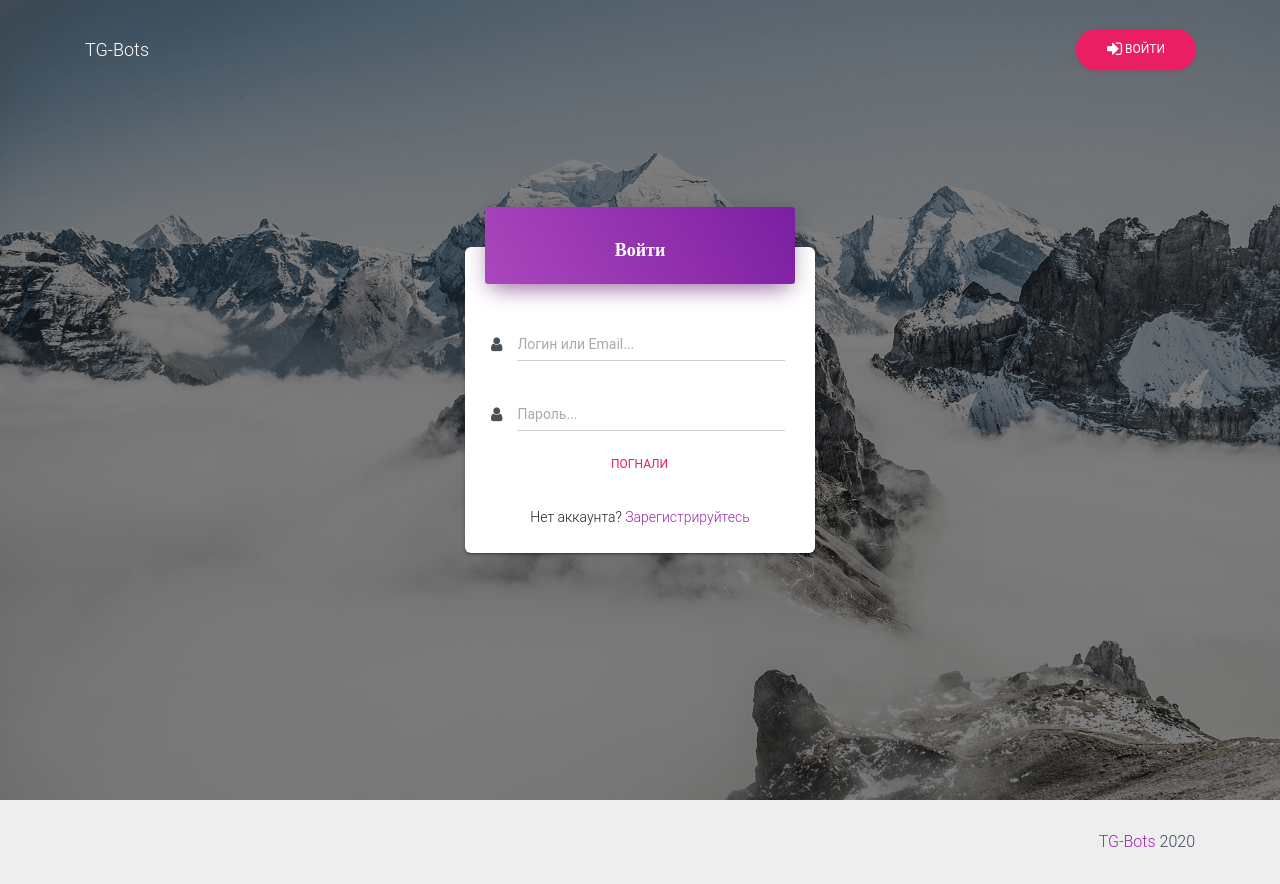
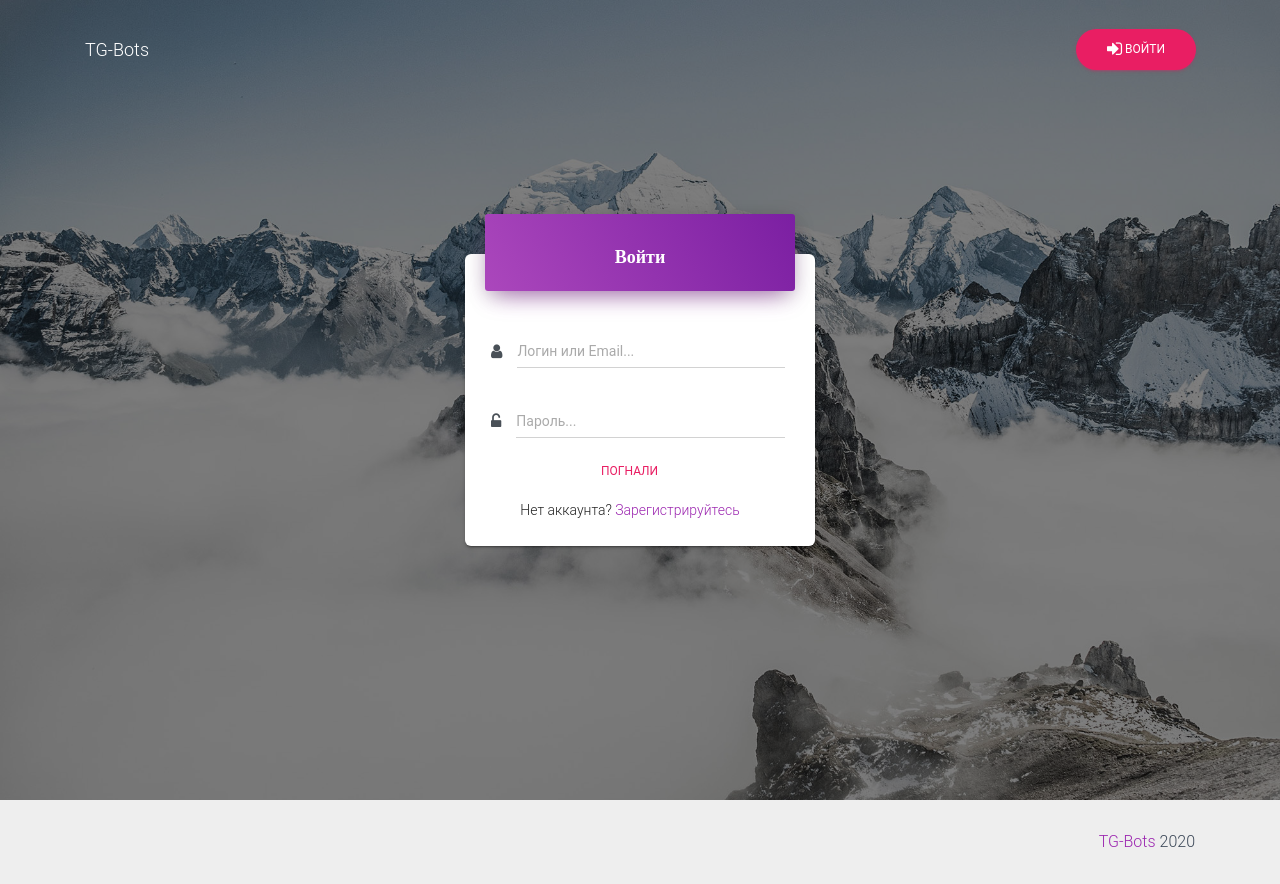
Before and after one commit to sprashivaesh/tg-bots-frontend, a React (Create React App) app: page /sign_in in a window 1280 px wide. Built offline with nearby package versions, Linux system fonts and the light colour scheme.

Commit message:
add form component

```diff
--- /dev/null
+++ b/src/components/Forms/Form.tsx
@@ -0,0 +1,58 @@
+import React, {FC} from "react"
+import {useFormik} from "formik";
+import classNames from "classnames"
+
+type FieldModel = {
+  type: 'text' | 'password'
+  name: string
+  placeholder: string
+  iconClassName: string
+}
+
+type Props = {
+  fields: Array<FieldModel>
+  validationSchema: any
+  submitBtnText: string
+  onSubmit: (values:any)=>void
+}
+
+
+const Form: FC<Props> = ({fields, validationSchema, submitBtnText,onSubmit}) => {
+  const initialValues: any = {}
+  fields.forEach(field=>{
+    initialValues[field.name] = ''
+  })
+  const form = useFormik({initialValues, validationSchema, onSubmit})
+
+  return (
+    <form className="form" onSubmit={form.handleSubmit}>
+      {fields.map((field, ind) => (
+        <div className={classNames('input-group', {'has-danger': form.touched[field.name] && form.errors[field.name]})}
+             key={ind}>
+          <div className="input-group-prepend">
+          <span className="input-group-text">
+            <i className={field.iconClassName}/>
+          </span>
+          </div>
+          <div className="flex-auto">
+            <input
+              className="form-control"
+              type={field.type}
+              placeholder={field.placeholder}
+              name={field.name}
+              onChange={form.handleChange}
+              onBlur={form.handleBlur}
+            />
+            {form.touched[field.name] && form.errors[field.name] && (
+              <span className="bmd-label-floating">{form.errors[field.name]}</span>)}
+          </div>
+        </div>
+      ))}
+      <div className="text-center">
+        <button type="submit" className="btn btn-rose btn-link">{submitBtnText}</button>
+      </div>
+    </form>
+  )
+}
+
+export default Form
--- a/src/pages/SignIn.tsx
+++ b/src/pages/SignIn.tsx
@@ -1,28 +1,35 @@
 import React from "react"
 import {useDispatch} from 'react-redux'
-import {useFormik} from 'formik'
 import {loginWith} from "../state/ducks/user/actions"
 import {Link} from "react-router-dom"
 import bg from '../assets/images/bg7.jpg'
 import * as yup from "yup";
+import Form from "../components/Forms/Form"
 
 const SignIn = () => {
   const dispatch = useDispatch()
-
+  const onSubmit = (values:any) => {
+    dispatch(loginWith(values))
+  }
   const validationSchema = yup.object().shape({
     identifier: yup.string().required('Логин не указан'),
-    password: yup.string().required('Пароль не указан'),
+    password: yup.string().required('Пароль не указан')
   })
-  const form = useFormik({
-    initialValues: {
-      identifier: '',
-      password: ''
+
+  const fields: any = [
+    {
+      type: 'text',
+      name: 'identifier',
+      placeholder: 'Логин или Email...',
+      iconClassName: 'fa fa-user'
     },
-    validationSchema,
-    onSubmit: (values) => {
-      dispatch(loginWith(values))
-    },
-  })
+    {
+      type: 'password',
+      name: 'password',
+      placeholder: 'Пароль...',
+      iconClassName: 'fa fa-unlock-alt'
+    }
+  ]
 
   return (
     <div className="page-header header-filter"
@@ -30,61 +37,17 @@ const SignIn = () => {
       <div className="container">
         <div className="row">
           <div className="col-lg-4 col-md-6 col-sm-8 ml-auto mr-auto">
-            <form className="form" onSubmit={form.handleSubmit}>
-              <div className="card card-login card-hidden">
-                <div className="card-header card-header-primary text-center">
-                  <h4 className="card-title">Войти</h4>
-                </div>
-                <div className="card-body">
-                  <div
-                    className={`input-group${form.touched.identifier && form.errors.identifier ? ' has-danger' : ''}`}>
-                    <div className="input-group-prepend">
-                    <span className="input-group-text">
-                      <i className="fa fa-user"/>
-                    </span>
-                    </div>
-                    <div className="flex-auto">
-                      <input
-                        className="form-control"
-                        type="text"
-                        placeholder="Логин или Email..."
-                        name="identifier"
-                        onChange={form.handleChange}
-                        onBlur={form.handleBlur}
-                      />
-                      {form.touched.identifier && form.errors.identifier && (
-                        <span className="bmd-label-floating">{form.errors.identifier}</span>)}
-                    </div>
-                  </div>
-                  <div
-                    className={`input-group${form.touched.password && form.errors.password ? ' has-danger' : ''}`}>
-                    <div className="input-group-prepend">
-                    <span className="input-group-text">
-                      <i className="fa fa-user"/>
-                    </span>
-                    </div>
-                    <div className="flex-auto">
-                      <input
-                        className="form-control"
-                        type="text"
-                        placeholder="Пароль..."
-                        name="password"
-                        onChange={form.handleChange}
-                        onBlur={form.handleBlur}
-                      />
-                      {form.touched.password && form.errors.password && (
-                        <span className="bmd-label-floating">{form.errors.password}</span>)}
-                    </div>
-                  </div>
-                </div>
-                <div className="card-footer justify-content-center">
-                  <button type="submit" className="btn btn-rose btn-link">Погнали</button>
-                </div>
+            <div className="card card-login card-hidden">
+              <div className="card-header card-header-primary text-center">
+                <h4 className="card-title">Войти</h4>
+              </div>
+              <div className="card-body">
+                <Form submitBtnText="Погнали" validationSchema={validationSchema} onSubmit={onSubmit} fields={fields}/>
                 <div className="text-center mb-4">
                   Нет аккаунта? <Link to={{pathname: '/sign_up'}}>Зарегистрируйтесь</Link>
                 </div>
               </div>
-            </form>
+            </div>
           </div>
         </div>
       </div>
--- a/src/styles/index.css
+++ b/src/styles/index.css
@@ -23,6 +23,10 @@ li.show > .show-dropdown-menu {
   transform: scale(1);
 }
 
+
+.card-login .form {
+  min-height: auto;
+}
 
 
 .spinner {
```
Also changed, not shown: src/components/Forms/styles.css (added).
